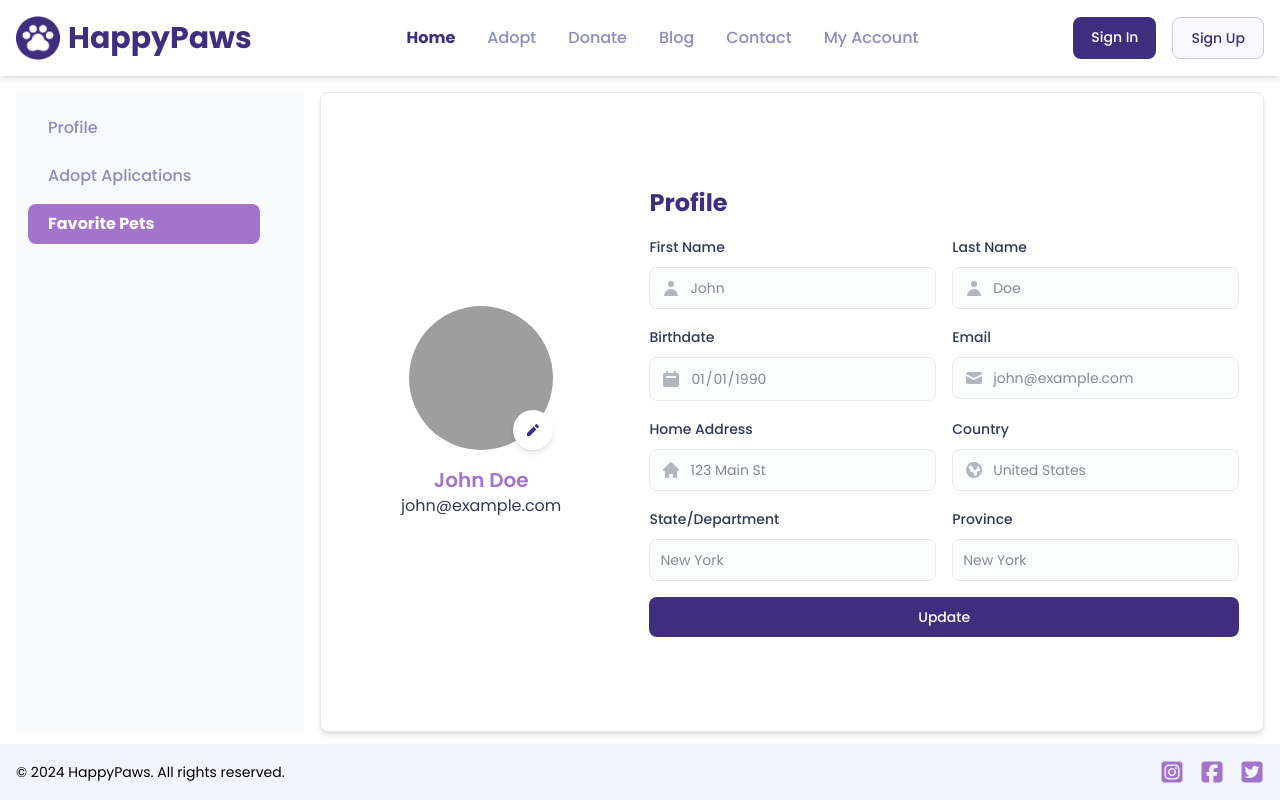
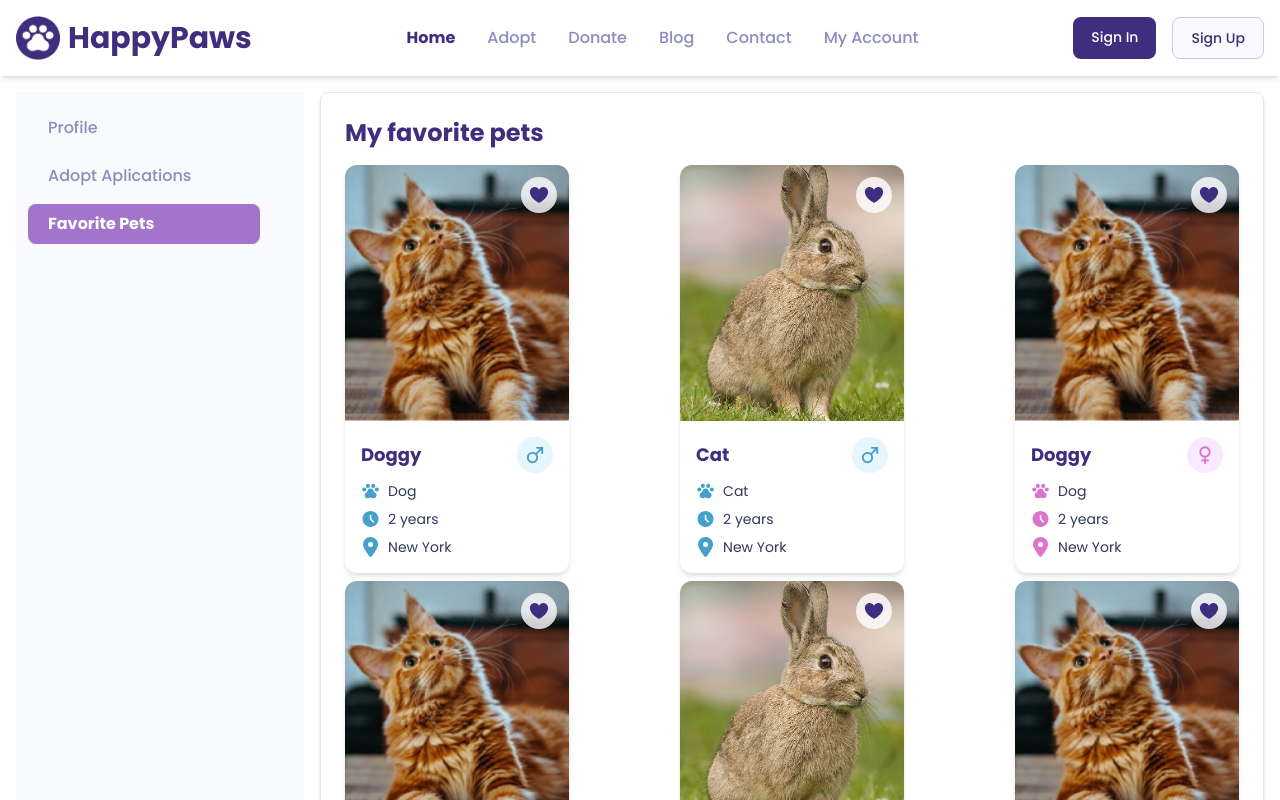
Before and after one commit to LeslieZT/pet-adoption-app, a React (Vite) app: page /account in a window 1280 px wide. Both pictures are taken after a click on the link "Favorite Pets". Shown: the top 800 px of the page. Built offline with nearby package versions, Linux system fonts and the light colour scheme; grey boxes are pictures that could not be loaded.

Commit message:
feat: update account page

```diff
--- a/src/pages/AccountPage.tsx
+++ b/src/pages/AccountPage.tsx
@@ -1,7 +1,7 @@
 import React, { useState } from "react";
 import { Card } from "flowbite-react";
 import { AccountSidebar, ContentType } from "../components/Navbar/Sidebar";
-import { ProfileSection, AplicationSection } from "../view/Account";
+import { ProfileSection, AplicationSection, FavoritePetsSection } from "../view/Account";
 import { MainLayout } from "../layouts/Main.layout";
 
 const AccountPage: React.FC = () => {
@@ -12,6 +12,8 @@ const AccountPage: React.FC = () => {
         return <ProfileSection />;
       case "applications":
         return <AplicationSection />;
+      case "favorite-pets":
+        return <FavoritePetsSection />;
       default:
         return <ProfileSection />;
     }
--- a/src/view/Account/AplicationSection.tsx
+++ b/src/view/Account/AplicationSection.tsx
@@ -1,7 +1,8 @@
+import React from "react";
 import { Table } from "flowbite-react";
 import { Heading } from "../../components/Typography";
 
-export const AplicationSection = () => {
+export const AplicationSection: React.FC = () => {
   const applications = [
     { id: 1, petName: "Max", status: "Pendiente", date: "2023-05-15" },
     { id: 2, petName: "Luna", status: "Aprobada", date: "2023-05-10" },
--- /dev/null
+++ b/src/view/Account/FavoritePetsSection.tsx
@@ -0,0 +1,78 @@
+import { PetCard } from "../../components/Card";
+import { Heading } from "../../components/Typography";
+
+export const FavoritePetsSection: React.FC = () => {
+  return (
+    <div className="h-full">
+      <Heading
+        level="3"
+        color="royal-purple"
+        className="font-bold mb-4"
+      >
+        My favorite pets
+      </Heading>
+      <div className="w-full flex flex-wrap gap-2 justify-between">
+        <PetCard
+          refCode="123"
+          name="Doggy"
+          breed="Dog"
+          age="2 years"
+          location="New York"
+          gender="male"
+          imageUrl="./src/assets/Cat.png"
+          isFavorite={true}
+        />
+        <PetCard
+          refCode="123"
+          name="Cat"
+          breed="Cat"
+          age="2 years"
+          location="New York"
+          gender="male"
+          imageUrl="./src/assets/section1_rabbit.png"
+          isFavorite={true}
+        />
+        <PetCard
+          refCode="123"
+          name="Doggy"
+          breed="Dog"
+          age="2 years"
+          location="New York"
+          gender="female"
+          imageUrl="./src/assets/Cat.png"
+          isFavorite={true}
+        />
+        <PetCard
+          refCode="123"
+          name="Doggy"
+          breed="Dog"
+          age="2 years"
+          location="New York"
+          gender="male"
+          imageUrl="./src/assets/Cat.png"
+          isFavorite={true}
+        />
+        <PetCard
+          refCode="123"
+          name="Cat"
+          breed="Cat"
+          age="2 years"
+          location="New York"
+          gender="male"
+          imageUrl="./src/assets/section1_rabbit.png"
+          isFavorite={true}
+        />
+        <PetCard
+          refCode="123"
+          name="Doggy"
+          breed="Dog"
+          age="2 years"
+          location="New York"
+          gender="female"
+          imageUrl="./src/assets/Cat.png"
+          isFavorite={true}
+        />
+      </div>
+    </div>
+  );
+};
--- a/src/view/Account/ProfileSection.tsx
+++ b/src/view/Account/ProfileSection.tsx
@@ -1,7 +1,7 @@
 import { UserAvatar } from "./UserAvatar";
 import { UserProfileForm } from "./UserProfileForm";
 
-export const ProfileSection = () => {
+export const ProfileSection: React.FC = () => {
   return (
     <div className="flex flex-col md:flex-grap lg:flex-row gap-4 md:gap-8 justify-center items-center">
       <UserAvatar />
--- a/src/view/Account/index.ts
+++ b/src/view/Account/index.ts
@@ -1,4 +1,5 @@
 import { ProfileSection } from "./ProfileSection";
 import { AplicationSection } from "./AplicationSection";
+import { FavoritePetsSection } from "./FavoritePetsSection";
 
-export { ProfileSection, AplicationSection };
+export { ProfileSection, AplicationSection , FavoritePetsSection};
--- a/src/view/Adoption/SearchPet.tsx
+++ b/src/view/Adoption/SearchPet.tsx
@@ -83,7 +83,6 @@ export const SearchPet: React.FC = () => {
             </CustomButton>
           </form>
         </div>
-        <div>
         <div className="w-full flex flex-wrap gap-2 justify-between">
           <PetCard
             refCode="123"
@@ -141,7 +140,6 @@ export const SearchPet: React.FC = () => {
           />
         </div>
       </div>
-      </div>
 
       <div className="flex overflow-x-auto sm:justify-center mt-10">
         <Pagination
```
Lines whose indentation alone changed are shown as unchanged.
